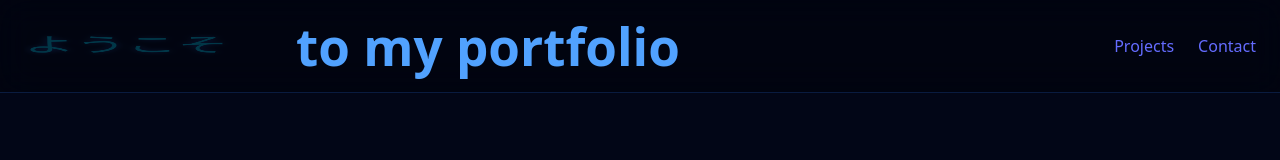
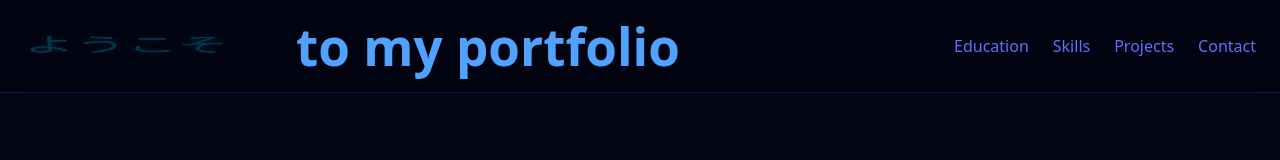
Before and after one commit to Sadow-Vortex/Portfolio, a React (Vite) app: page / in a window 1280 px wide. Shown: the top 160 px of the page. Built offline with nearby package versions, Linux system fonts and the light colour scheme.

Commit message:
nav bar update

```diff
--- a/src/portfolio.jsx
+++ b/src/portfolio.jsx
@@ -144,9 +144,21 @@ export default function Portfolio() {
 
                     <div className="flex gap-6">
 
-                        <a href="#projects" className="hover:text-blue-400">Projects</a>
+                        <a href="#education" className="hover:text-blue-400">
+                            Education
+                        </a>
 
-                        <a href="#contact" className="hover:text-blue-400">Contact</a>
+                        <a href="#skills" className="hover:text-blue-400">
+                            Skills
+                        </a>
+
+                        <a href="#projects" className="hover:text-blue-400">
+                            Projects
+                        </a>
+
+                        <a href="#contact" className="hover:text-blue-400">
+                            Contact
+                        </a>
 
                     </div>
 
@@ -252,8 +264,9 @@ export default function Portfolio() {
 
             </section>
 
+
             {/* MY BACKGROUND */}
-            <section className="max-w-7xl mx-auto px-6 py-20">
+            <section id="education" className="max-w-7xl mx-auto px-6 py-20">
 
                 <h2 className="text-3xl font-bold mb-12 text-center">
                     My Background
@@ -366,6 +379,7 @@ export default function Portfolio() {
 
             {/* SKILLS */}
             <motion.section
+                id="skills"
                 className="max-w-7xl mx-auto px-6 py-20 relative"
 
                 initial={{ opacity: 0 }}
```
